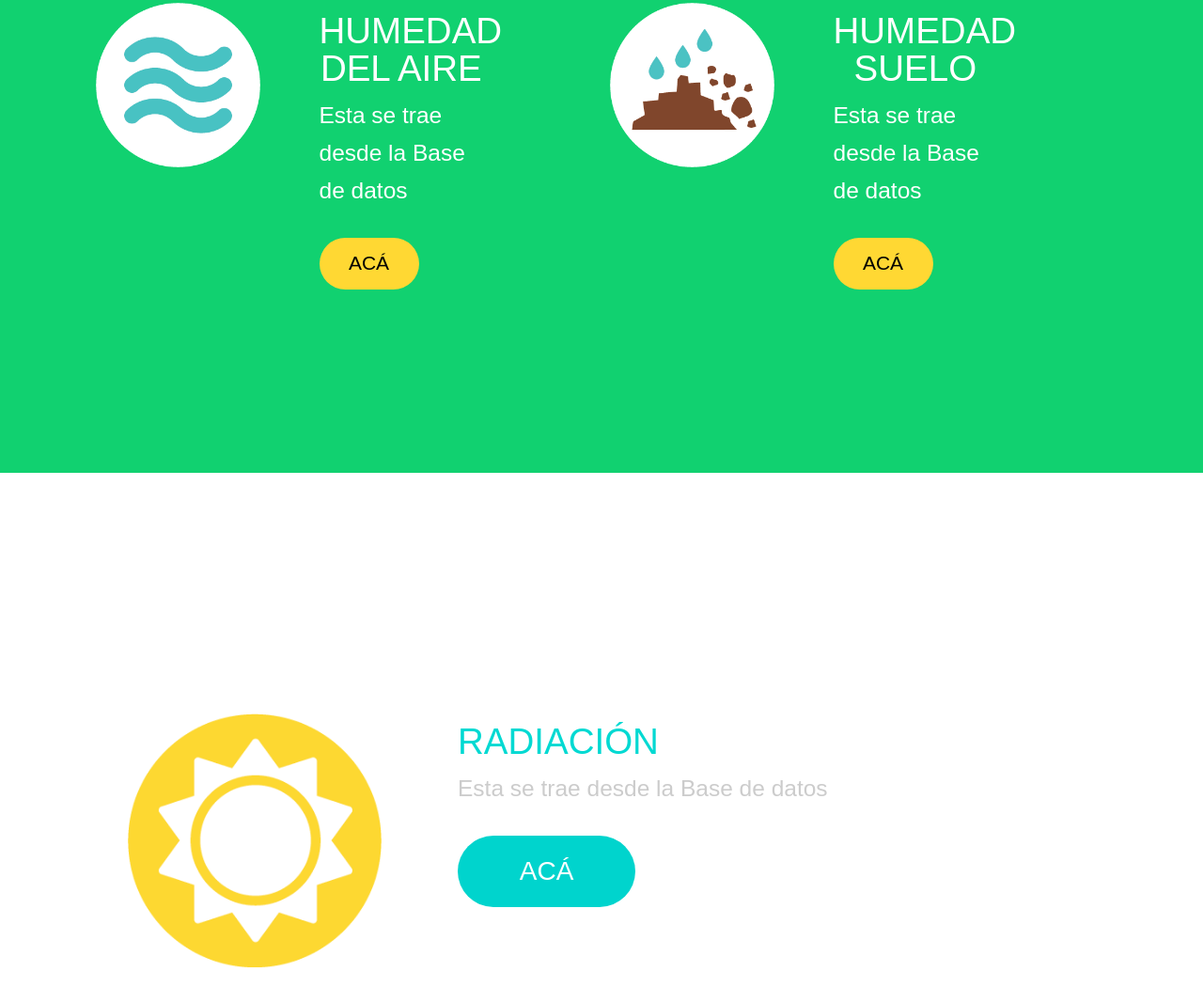
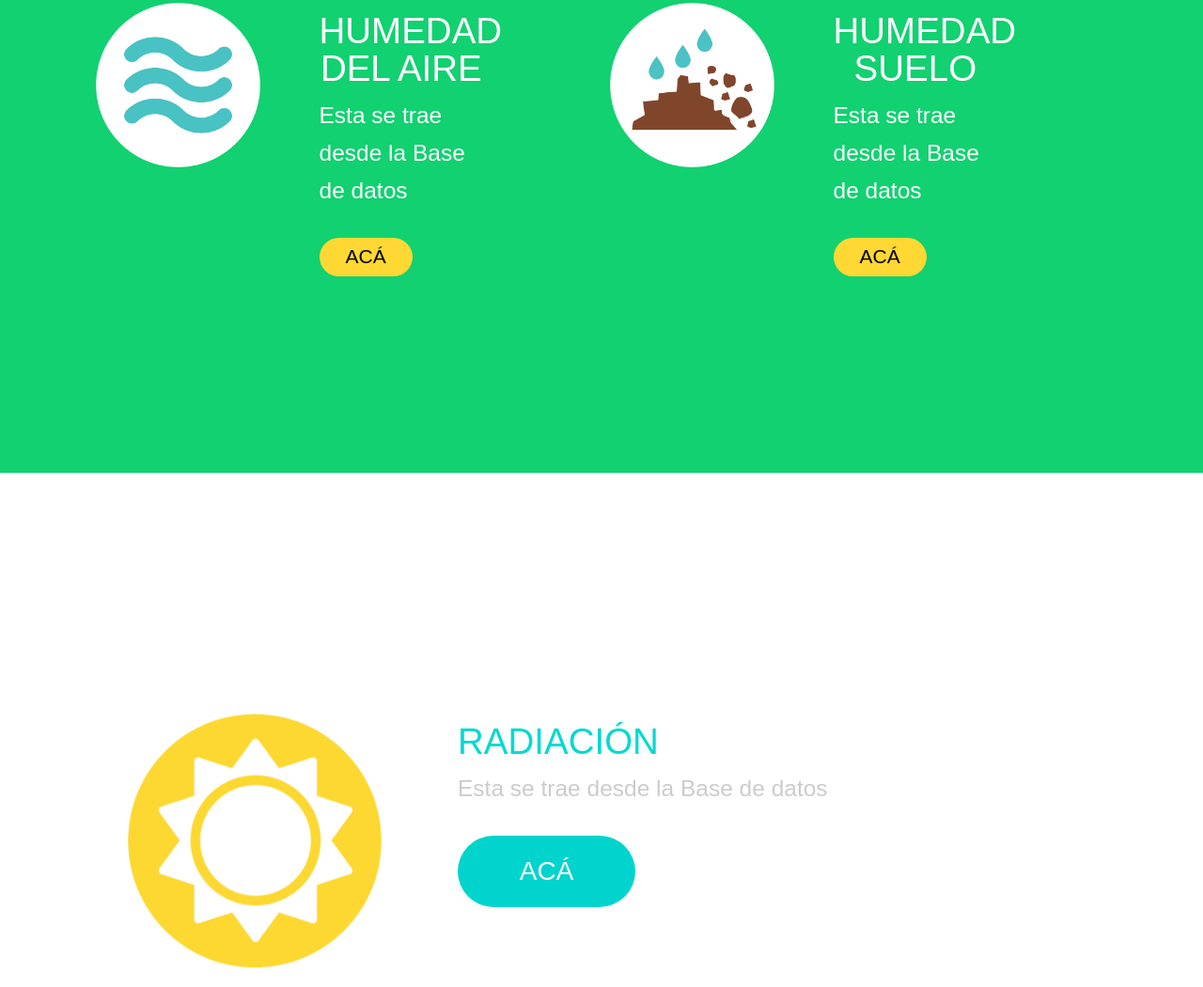
Before and after one commit to fabianchoxD/Website-Inverna-SURCO, a plain HTML site: page index.html in a window 1280 px wide. Shown: the part 1144-2194 px from the top of the page at 94% size. Drawn offline with Linux system fonts and the light colour scheme; a web font is replaced by a local one.

Commit message:
Commit-12 -- Update padding Humedad-btn

```diff
--- a/css/style.css
+++ b/css/style.css
@@ -99,7 +99,7 @@ a.btn-temperatura:hover {
 a.btn-humedad {
 	display: inline-block;
  *display: inline;
-	padding:10% 18%;
+	padding:6% 16%;
 	background:#FFD833;
 	color:#000;
 	text-transform:uppercase;
```
